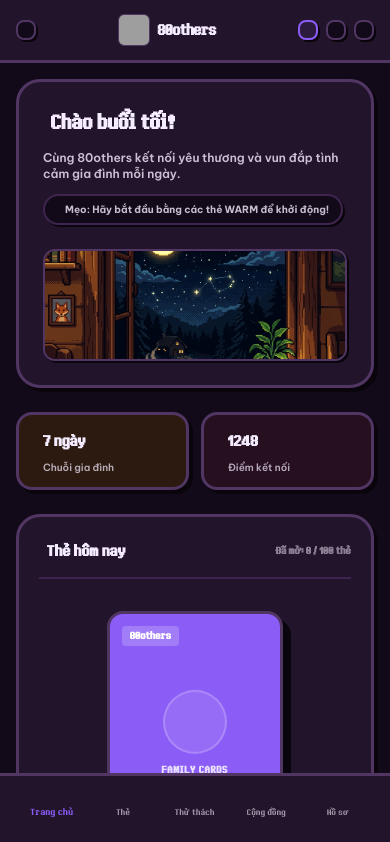
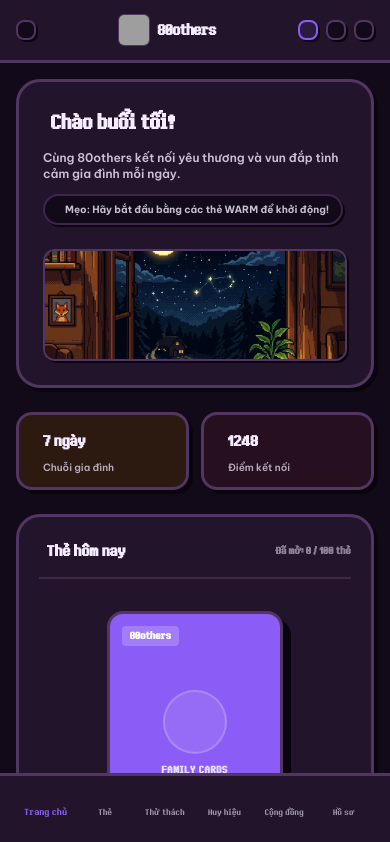
Before and after one commit to dungddhe182379/80others, a Next.js app: page / in a window 390 px wide. Shown: the top 842 px of the page. Built offline with nearby package versions, Linux system fonts and the light colour scheme; grey boxes are pictures that could not be loaded; a web font is replaced by a local one.

Commit message:
feat: implement responsive Navigation component with PWA installation support

```diff
--- a/src/components/Navigation.tsx
+++ b/src/components/Navigation.tsx
@@ -88,6 +88,7 @@ const NavigationContent: React.FC<{ children: React.ReactNode }> = ({ children }
     { name: "Trang chủ", href: "/", icon: "hn-home-solid" },
     { name: "Thẻ", href: "/cards?tab=today", icon: "hn-grid-solid" },
     { name: "Thử thách", href: "/challenges", icon: "hn-trophy-solid" },
+    { name: "Huy hiệu", href: "/badges", icon: "hn-crown-solid" },
     { name: "Cộng đồng", href: "/community", icon: "hn-users-solid" },
     { name: "Hồ sơ", href: "/profile", icon: "hn-user-solid" },
   ];
```
